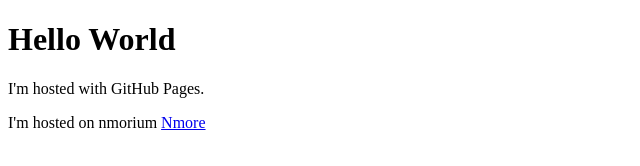
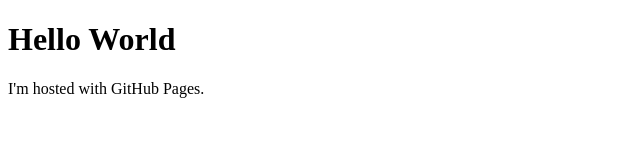
Before and after one commit to egornmore/egornmore.github.io, a plain HTML site: page index.html in a window 1280 px wide. Shown: the whole page, without its empty margins (0-640 px from the left). Drawn offline with Linux system fonts and the light colour scheme.

Commit message:
Update index.html

```diff
--- a/index.html
+++ b/index.html
@@ -3,7 +3,5 @@
 <body>
 <h1>Hello World</h1>
 <p>I'm hosted with GitHub Pages.</p>
-<bold>I'm hosted on nmorium</bold>
-<a href="https://www.nmore.com"> Nmore </a>
 </body>
 </html>
```
